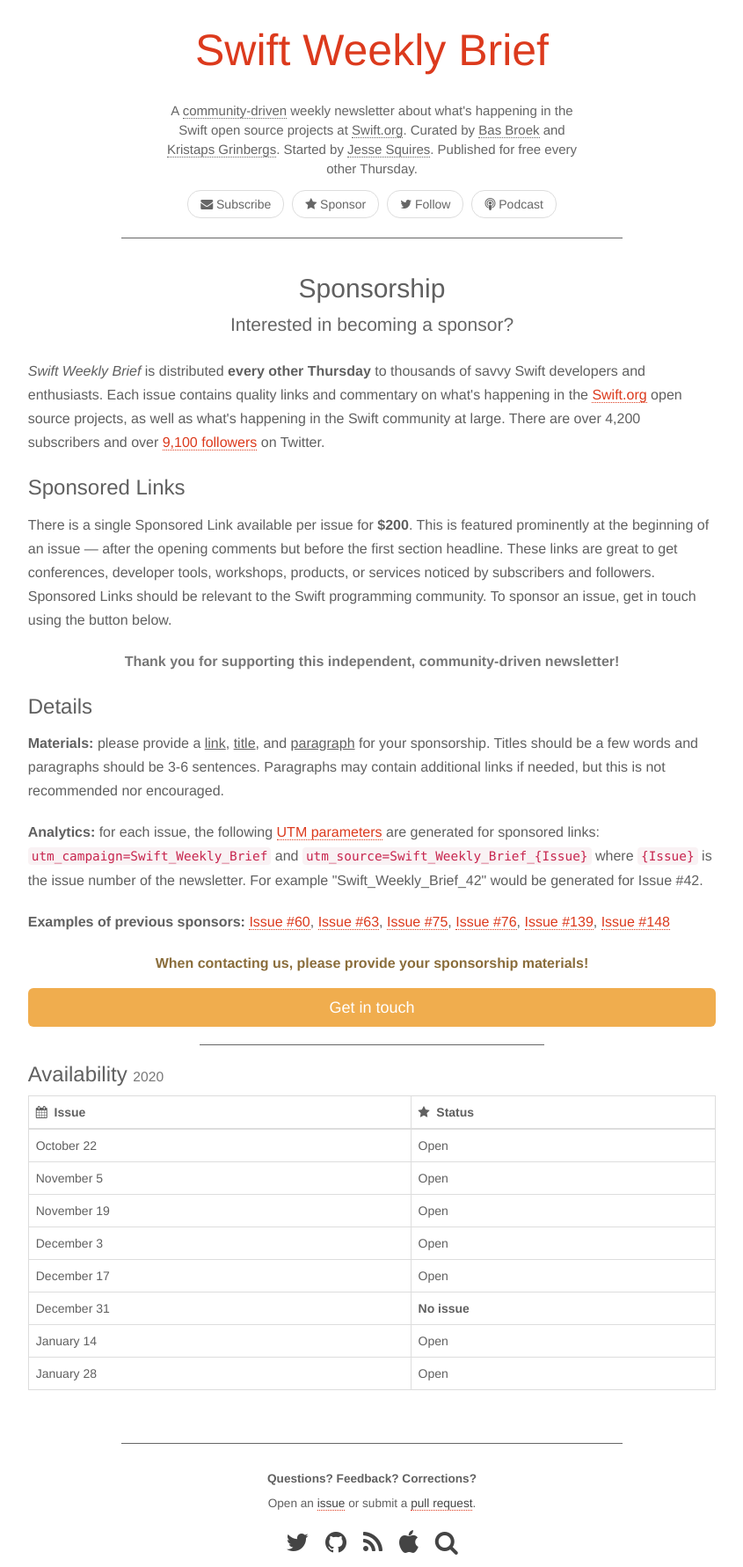
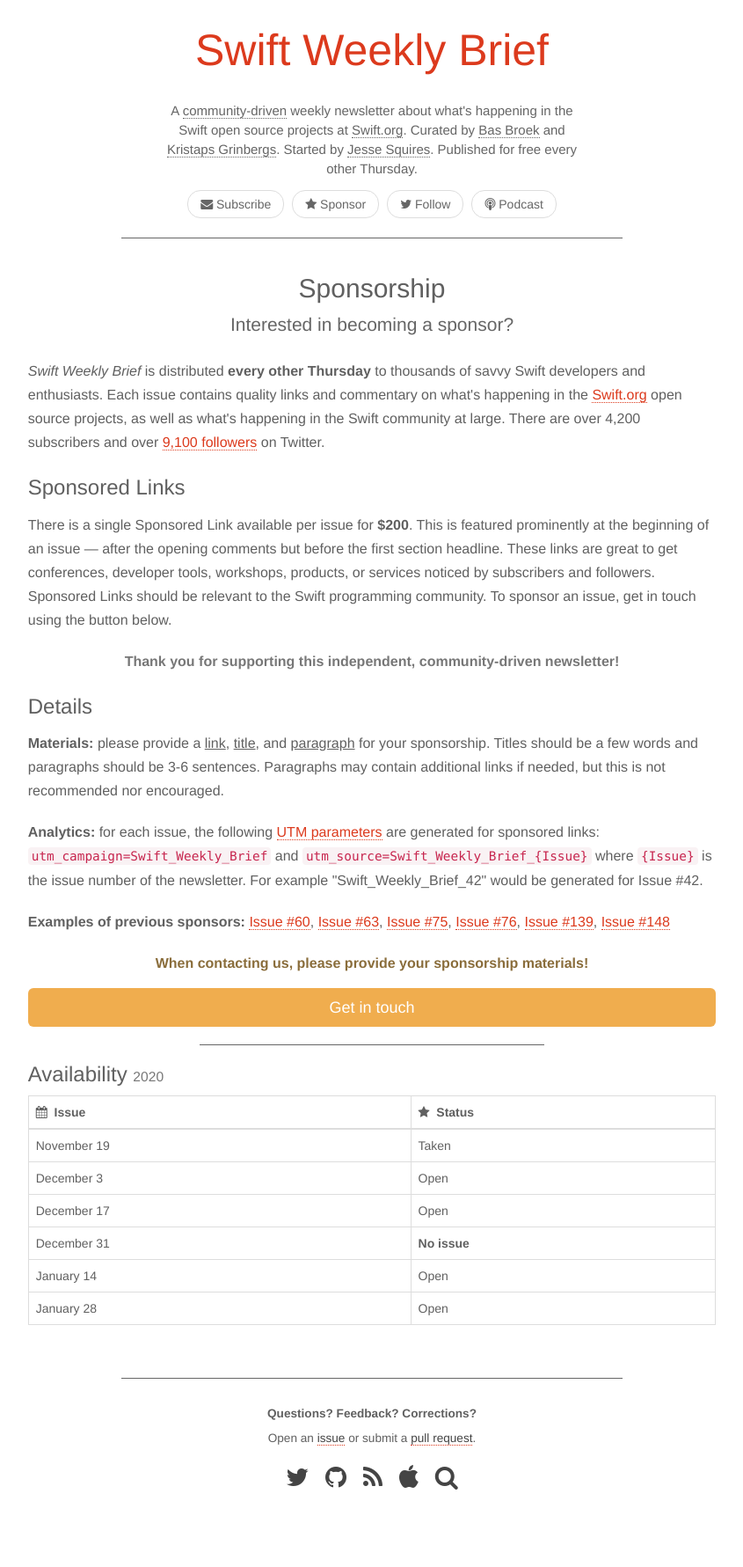
Before and after one commit to SwiftWeekly/swiftweekly.github.io, a Jekyll site: the page built from sponsorship.md, in a window 1280 px wide. Shown: the whole page at 88% size, without its empty margins (217-1062 px from the left). Built offline with Jekyll 4.4.1, drawn with Linux system fonts in a browser that asks for light colours; after the commit the page ends 1707 px from its top, so only the background shows below that.

Commit message:
Update sponsorship.md

```diff
--- a/sponsorship.md
+++ b/sponsorship.md
@@ -60,9 +60,7 @@
 <div class="table-responsive" markdown="1">
 | <i class="fa fa-calendar" aria-hidden="true"></i>&nbsp; Issue | <i class="fa fa-star" aria-hidden="true"></i>&nbsp; Status |
 |:-|:-|
-| October 22   | Open |
-| November 5   | Open |
-| November 19  | Open |
+| November 19  | Taken |
 | December 3   | Open |
 | December 17  | Open |
 | December 31  | **No issue** |
```
